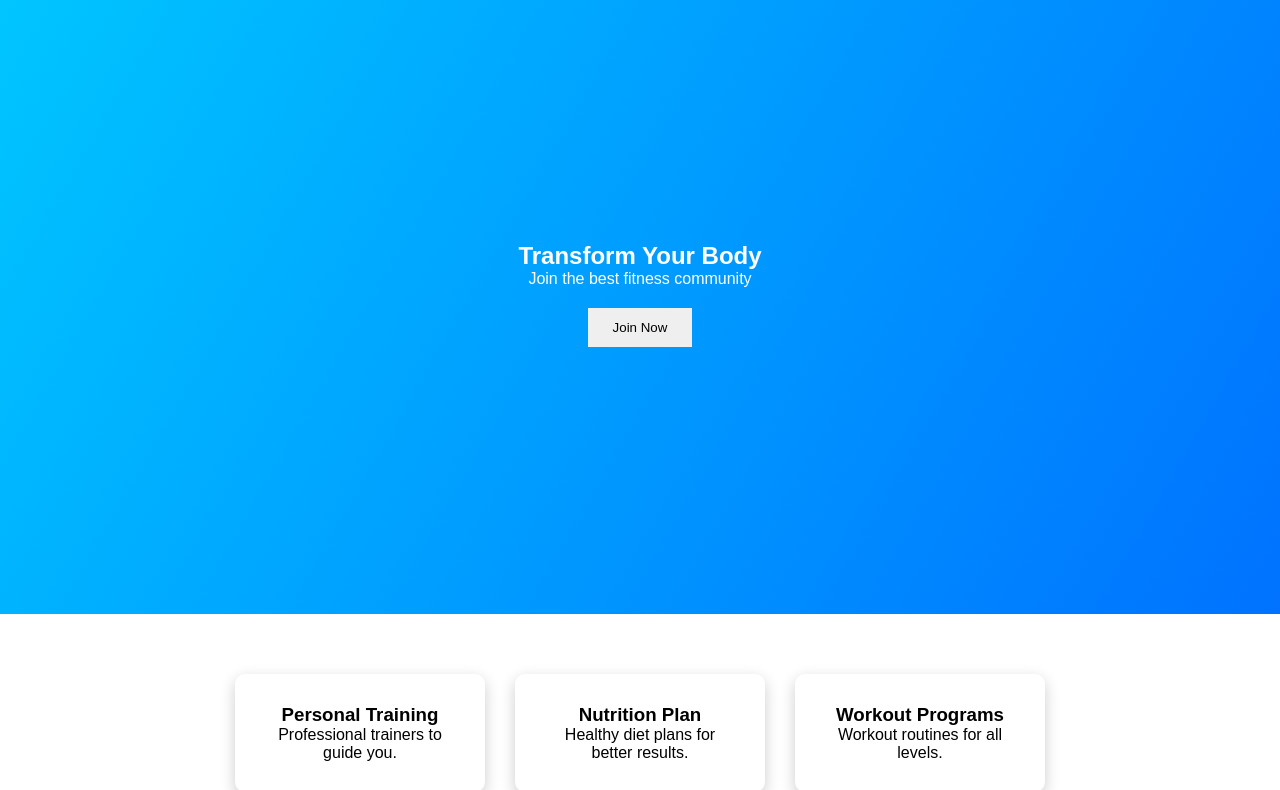
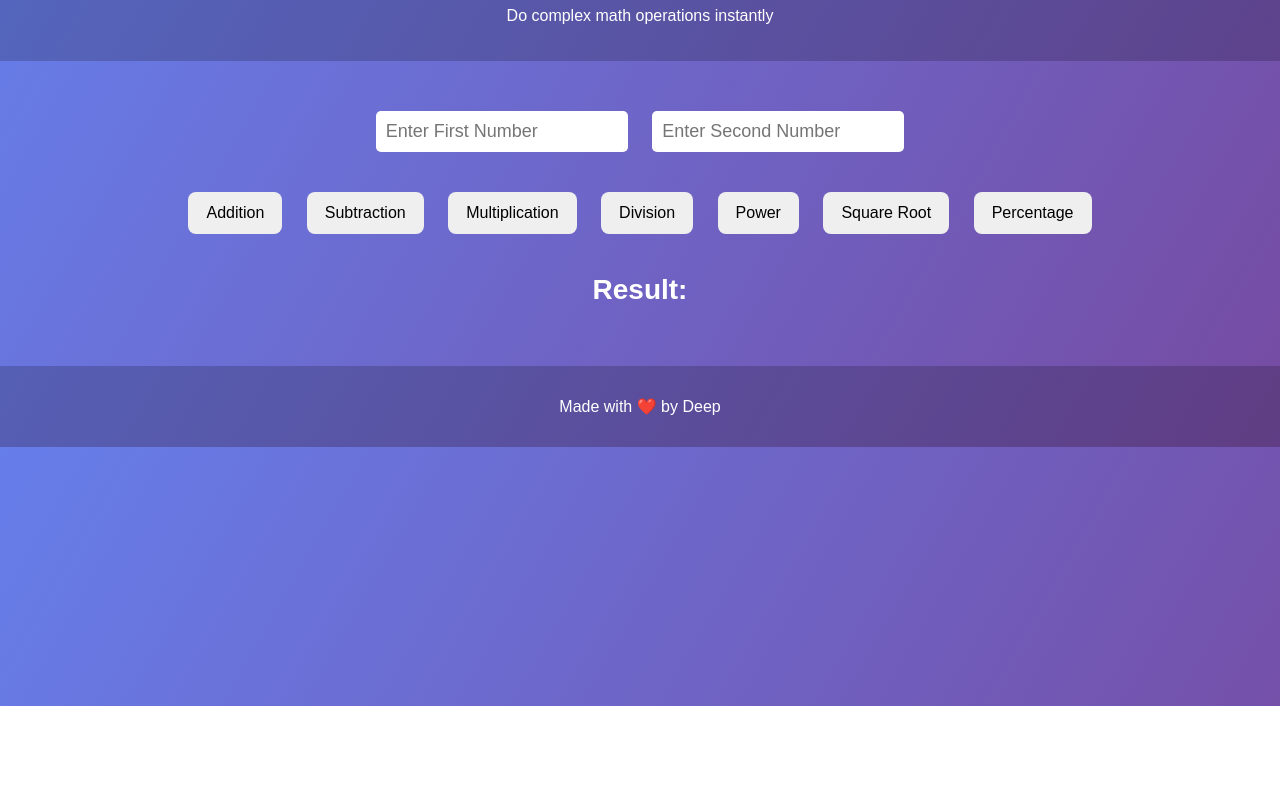
Before and after one commit to deepajoshi1901/Smart-Math-Solver, a plain HTML site: page index.html in a window 1280 px wide. Shown: the part 94-884 px from the top of the page. After the commit the page ends 800 px from the top, so only its background shows below. Drawn offline with Linux system fonts and the light colour scheme.

Commit message:
Add files via upload

```diff
--- a/index.html
+++ b/index.html
@@ -1,53 +1,40 @@
 <!DOCTYPE html>
 <html>
 <head>
-<title>FitLife</title>
+<title>Smart Math Solver</title>
 <link rel="stylesheet" href="style.css">
 </head>
 
 <body>
 
 <header>
-<h2>FitLife</h2>
-
-<nav id="navMenu">
-<a href="#">Home</a>
-<a href="#">Programs</a>
-<a href="#">Trainers</a>
-<a href="#">Contact</a>
-</nav>
-
-<button class="menuBtn" onclick="toggleMenu()">☰</button>
-
+<h1>🧮 Smart Math Solver</h1>
+<p>Do complex math operations instantly</p>
 </header>
 
-<section class="hero">
-<h1>Transform Your Body</h1>
-<p>Join the best fitness community</p>
-<button onclick="joinNow()">Join Now</button>
-</section>
+<div class="container">
 
-<section class="features">
+<input type="number" id="num1" placeholder="Enter First Number">
+<input type="number" id="num2" placeholder="Enter Second Number">
 
-<div class="card">
-<h3>Personal Training</h3>
-<p>Professional trainers to guide you.</p>
+<div class="buttons">
+
+<button onclick="add()">Addition</button>
+<button onclick="sub()">Subtraction</button>
+<button onclick="mul()">Multiplication</button>
+<button onclick="div()">Division</button>
+<button onclick="power()">Power</button>
+<button onclick="sqrt()">Square Root</button>
+<button onclick="percent()">Percentage</button>
+
 </div>
 
-<div class="card">
-<h3>Nutrition Plan</h3>
-<p>Healthy diet plans for better results.</p>
+<h2 id="result">Result: </h2>
+
 </div>
 
-<div class="card">
-<h3>Workout Programs</h3>
-<p>Workout routines for all levels.</p>
-</div>
-
-</section>
-
 <footer>
-<p>© 2026 FitLife Fitness</p>
+<p>Made with ❤️ by Deep</p>
 </footer>
 
 <script src="script.js"></script>
--- a/script.js
+++ b/script.js
@@ -1,36 +1,44 @@
-// mobile menu
-function toggleMenu(){
-
-const nav = document.getElementById("navMenu");
-
-if(nav.style.display === "block"){
-nav.style.display = "none";
-}else{
-nav.style.display = "block";
+function getNumbers(){
+let a = parseFloat(document.getElementById("num1").value);
+let b = parseFloat(document.getElementById("num2").value);
+return [a,b];
 }
 
+function show(result){
+document.getElementById("result").innerHTML="Result: "+result;
 }
 
-// join button
-function joinNow(){
-alert("Welcome to FitLife Fitness!");
+function add(){
+let [a,b]=getNumbers();
+show(a+b);
 }
 
-// scroll animation
-
-const cards = document.querySelectorAll(".card");
-
-window.addEventListener("scroll",()=>{
-
-cards.forEach(card=>{
-
-const position = card.getBoundingClientRect().top;
-const screen = window.innerHeight;
-
-if(position < screen - 100){
-card.classList.add("show");
+function sub(){
+let [a,b]=getNumbers();
+show(a-b);
 }
 
-});
+function mul(){
+let [a,b]=getNumbers();
+show(a*b);
+}
 
-});
+function div(){
+let [a,b]=getNumbers();
+show(a/b);
+}
+
+function power(){
+let [a,b]=getNumbers();
+show(Math.pow(a,b));
+}
+
+function sqrt(){
+let [a,b]=getNumbers();
+show("√"+a+" = "+Math.sqrt(a));
+}
+
+function percent(){
+let [a,b]=getNumbers();
+show((a/b)*100+"%");
+}
--- a/style.css
+++ b/style.css
@@ -1,97 +1,61 @@
-*{
+body{
+font-family: Arial;
+background: linear-gradient(120deg,#667eea,#764ba2);
 margin:0;
-padding:0;
-box-sizing:border-box;
-font-family:Arial;
+color:white;
+text-align:center;
 }
 
 header{
-display:flex;
-justify-content:space-between;
-align-items:center;
-background:#111;
-color:white;
-padding:20px 40px;
+padding:20px;
+background:#00000030;
 }
 
-nav a{
-color:white;
-margin:0 15px;
-text-decoration:none;
+.container{
+margin-top:40px;
+}
+
+input{
+padding:10px;
+margin:10px;
+font-size:18px;
+border:none;
+border-radius:5px;
+}
+
+.buttons{
+margin-top:20px;
+}
+
+button{
+padding:12px 18px;
+margin:10px;
+border:none;
+border-radius:8px;
+font-size:16px;
+cursor:pointer;
 transition:0.3s;
 }
 
-nav a:hover{
-color:#00ffcc;
-}
-
-.menuBtn{
-display:none;
-font-size:20px;
-}
-
-/* Hero */
-
-.hero{
-height:80vh;
-display:flex;
-flex-direction:column;
-justify-content:center;
-align-items:center;
-background:linear-gradient(120deg,#00c6ff,#0072ff);
-color:white;
-}
-
-.hero button{
-padding:12px 25px;
-margin-top:20px;
-border:none;
-cursor:pointer;
-transition:0.4s;
-}
-
-.hero button:hover{
+button:hover{
 transform:scale(1.1);
 background:black;
 color:white;
 }
 
-/* Cards */
-
-.features{
-display:flex;
-justify-content:center;
-gap:30px;
-padding:60px;
+#result{
+margin-top:30px;
+font-size:28px;
+animation:fade 1s;
 }
 
-.card{
-background:white;
-padding:30px;
-width:250px;
-text-align:center;
-border-radius:10px;
-box-shadow:0 5px 15px rgba(0,0,0,0.2);
-transition:0.4s;
-opacity:0;
-transform:translateY(50px);
+footer{
+margin-top:60px;
+padding:15px;
+background:#00000030;
 }
 
-.card.show{
-opacity:1;
-transform:translateY(0);
+@keyframes fade{
+from{opacity:0}
+to{opacity:1}
 }
-
-.card:hover{
-transform:translateY(-10px);
-box-shadow:0 10px 25px rgba(0,0,0,0.3);
-}
-
-/* Footer */
-
-footer{
-background:#111;
-color:white;
-text-align:center;
-padding:20px;
-}
```
Also changed, not shown: 1 other file.
